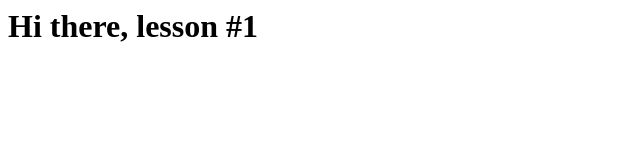
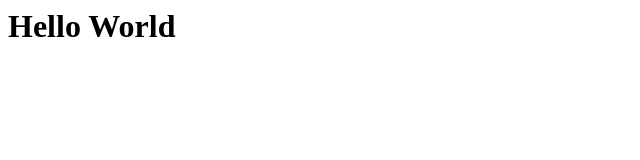
Before and after one commit to YSolo/Eugene-Solohub-Homework, a plain HTML site: page Lesson-01/index.html in a window 1280 px wide. Shown: the whole page, without its empty margins (0-640 px from the left). Drawn offline with Linux system fonts and the light colour scheme.

Commit message:
Update index.html to match the new task

```diff
--- a/Lesson-01/index.html
+++ b/Lesson-01/index.html
@@ -1 +1 @@
-<h1>Hi there, lesson #1</h1>
+<h1>Hello World</h1>
```
